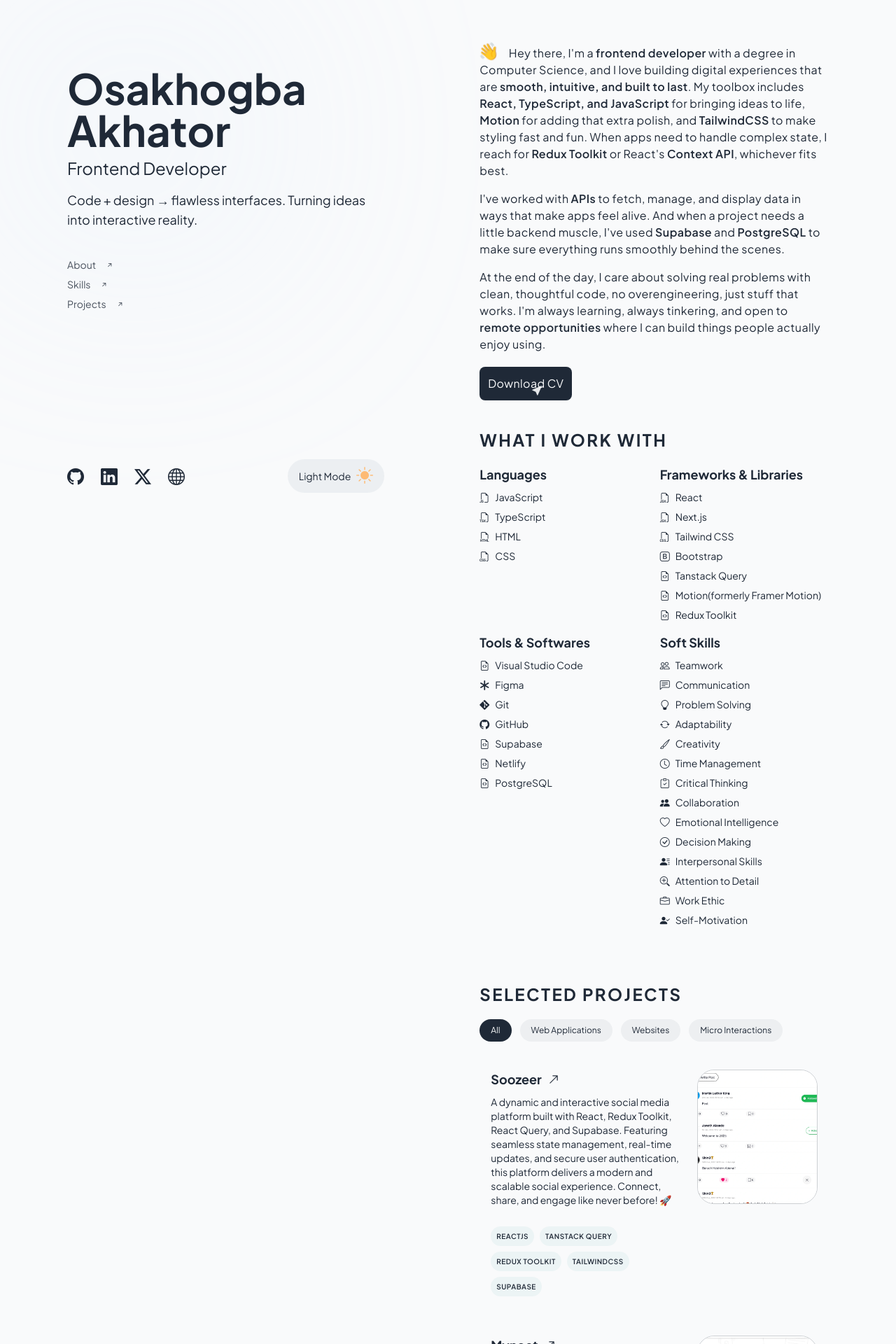
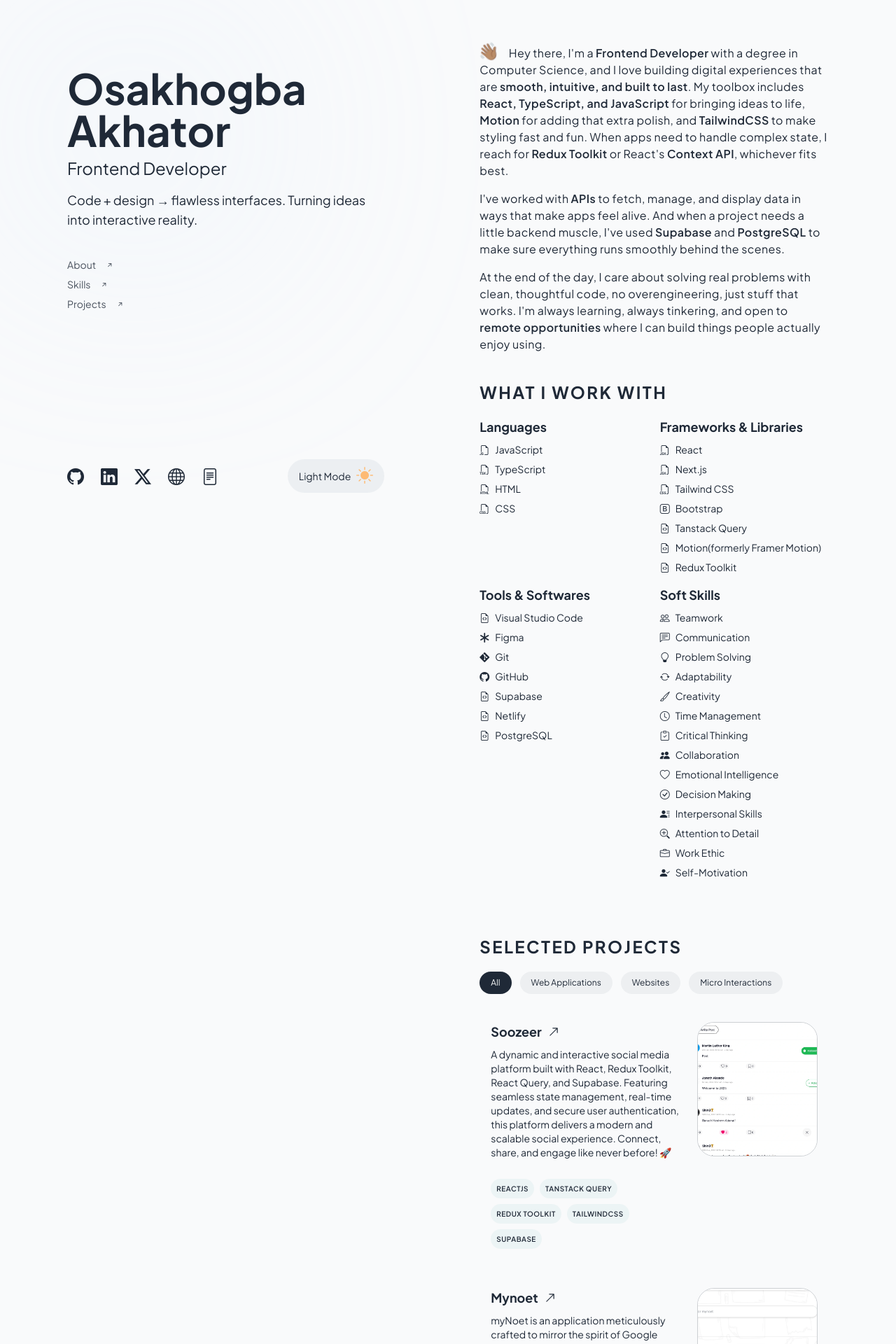
Before and after one commit to AkhatorEnosa/my_portfolio, a React (Vite) app: page / in a window 1280 px wide. Shown: the top 1920 px of the page at 70% size. Built offline with nearby package versions, Linux system fonts and the light colour scheme.

Commit message:
section reordering

```diff
--- a/src/components/ProjectCard.tsx
+++ b/src/components/ProjectCard.tsx
@@ -19,9 +19,11 @@
       viewport={{ amount: 0.2 }}
       href={url} target="_blank" className="group card relative text-sm bg-[#1f2937]/5 dark:bg-[#f9fafb]/5 md:bg-transparent md:darK:bg-transparent md:hover:bg-[#1f2937]/5 md:dark:hover:bg-[#f9fafb]/5 dark:text-[#f9fafb] rounded-lg p-4 transition-all duration-300 flex flex-col gap-2">
         <div className="flex flex-col-reverse md:grid md:grid-cols-5 justify-between items-center gap-4 md:gap-6">
-            <div className="w-full md:w-fit md:col-span-3 md:h-full flex flex-col gap-2">
-                <h2 className="w-full flex gap-2 text-lg font-bold group-hover:text-[#008080] group-hover:dark:text-inherit capitalize">{title} <i className="bi bi-arrow-right -rotate-45 group-hover:rotate-0 transition-all duration-300"></i></h2>
-                <p className="text-sm">{desc}</p>
+            <div className="w-full md:w-fit md:col-span-3 md:h-full flex flex-col justify-between gap-2">
+                <div className="w-full flex flex-col gap-2">
+                  <h2 className="w-full flex gap-2 text-lg font-bold group-hover:text-[#008080] group-hover:dark:text-inherit capitalize">{title} <i className="bi bi-arrow-right -rotate-45 group-hover:rotate-0 transition-all duration-300"></i></h2>
+                  <p className="text-sm">{desc}</p>
+                </div>
                 {/* <hr className="text-[#1f2937]/20"/> */}
                 <div className="w-full flex gap-2 mt-5 text-[10px] font-semibold uppercase tracking-wider flex-wrap">
                     {/* {tech.map((x: string) => (x + " • "))} */}
--- a/src/constants/projects.ts
+++ b/src/constants/projects.ts
@@ -19,7 +19,6 @@
 export const PROJECTS = [
 
     {
-        id: 1,
         title: "soozeer",
         image: soozeer,
         description: "A dynamic and interactive social media platform built with React, Redux Toolkit, React Query, and Supabase. Featuring seamless state management, real-time updates, and secure user authentication, this platform delivers a modern and scalable social experience. Connect, share, and engage like never before! 🚀",
@@ -29,7 +28,6 @@
         construction: false
     },
     {
-        id: 2,
         title: "mynoet",
         image: myNoet,
         description: "myNoet is an application meticulously crafted to mirror the spirit of Google Keep, thoughtfully designed to provide users with a swift and seamless platform for capturing their ideas and thoughts with exceptional ease and efficiency, unencumbered by unnecessary complexities.",
@@ -39,7 +37,6 @@
         construction: false
     },
     {
-        id: 15,
         title: "Shaup",
         image: Shaup,
         description: "An Online Shopping platform to demo a seamless shopping experience. It features a user-friendly interface, allowing customers to browse products, add items to their cart, and proceed to checkout with ease. The platform is designed to enhance the online shopping experience, making it efficient and enjoyable.",
@@ -49,7 +46,6 @@
         construction: true
     },
     {
-        id: 3,
         title: "bill splitter",
         image: splitter,
         description: "A user-friendly web application designed to simplify splitting bills between two or more people, including optional tip calculations. Built with HTML, CSS, and JavaScript, it offers a clean and intuitive interface for quick and accurate bill division.",
@@ -59,7 +55,6 @@
         construction: false
     },
     {
-        id: 4,
         title: "moovees",
         image: moovees,
         description: "A platform built with ReactJS that integrates TMDB's API to display movie details, trailers, ratings, and recommendations. Designed for ease of use, it offers a clean and efficient way to explore films.",
@@ -69,7 +64,6 @@
         construction: false
     },
     {
-      id: 5,
       title: "dotaska",
       image: doTaska,
       description: "A task management application that allows users to create, edit, and delete tasks. Built with ReactJS, it provides a clean interface and efficient navigation.",
@@ -79,7 +73,6 @@
       construction: false
     },
     {
-      id: 6,
       title: "foodsco",
       image: foodsco,
       description: "This is a website that could be scaled for delivering fresh, high-quality ingredients and delicious dishes to your doorstep. From classic favorites to exciting new flavors, our culinary experts ensure every meal meets the highest standards of taste and quality with unmatched convenience.",
@@ -89,7 +82,6 @@
       construction: false
     },
     {
-        id: 7,
         title: "lokateur",
         image: Lokateur,
         description: "A web application is a geolocation tool that converts IP addresses into detailed location data, including city, country, time zone, and currency. Built with precision and user-friendliness in mind, it provides accurate and instant results for developers, businesses, and curious users alike.",
@@ -99,7 +91,6 @@
         construction: false
     },
     {
-        id: 9,
         title: "kickrs",
         image: Kickrs,
         description: "A sleek and responsive product page designed to showcase items with detailed descriptions, and high-quality images. Built to enhance the shopping experience, it ensures seamless navigation and quick purchasing decisions.",
@@ -109,7 +100,6 @@
         construction: false
     },
     {
-        id: 14,
         title: "unscramble",
         image: Unscramble,
         description: "A fun and interactive word game where players unscramble letters to form words. Built with ReactJS, it offers a clean interface and engaging gameplay.",
@@ -119,7 +109,6 @@
         construction: false
     },
     {
-        id: 10,
         title: "genotype match checker",
         image: Genotype,
         description: "The idea that birthed this project is to assist couples in determining if their genotypes are compatible for their future children. Designed with simplicity and accuracy in mind, it provides quick insights to support informed family planning decisions.",
@@ -129,7 +118,6 @@
         construction: false
     },
     {
-        id: 11,
         title: "techkare",
         image: Techkare,
         description: "A centralized platform for managing and displaying patient data, designed to streamline workflows and improve care delivery. Built with ReactJS and integrated with a robust API, it ensures seamless functionality.",
@@ -139,7 +127,6 @@
         construction: true
     },
     {
-        id: 12,
         title: "checkleest",
         image: checkleest,
         description: "Micro interactions for a Todo checklist designed by @pixelbyayo on X",
@@ -149,7 +136,6 @@
         construction: false
     },
     {
-        id: 13,
         title: "walletity",
         image: walletity,
         description: "A wallet with card micro interactions inspired by @UIbyBiba on X",
@@ -159,7 +145,6 @@
         construction: false
     },
     {
-        id: 8,
         title: "space tour travel",
         image: space,
         description: "This is a space tourism website offering suborbital flights, orbital adventures, and lunar voyages with top providers like SpaceX and Virgin Galactic. Experience weightlessness, Earth’s curvature, and cosmic wonders with safe, curated packages for thrill-seekers. Book your stellar journey today.",
--- a/src/constants/sociallinks.ts
+++ b/src/constants/sociallinks.ts
@@ -1,3 +1,5 @@
+import CV from '../assets/osakhogba.pdf';
+
 export const SOCIALLINKS = [
     {
         id: 1,
@@ -22,5 +24,11 @@
         title: "Soozeer",
         icon: "bi-globe",
         url: "https://soozeer.netlify.app/#/aefea77c-748a-4850-bc28-5bc45f74a7ce"
+    },
+    {
+        id: 5,
+        title: "My Resume",
+        icon: "bi-file-text",
+        url: CV
     }
 ]
--- a/src/sections/Right.tsx
+++ b/src/sections/Right.tsx
@@ -10,7 +10,7 @@
 import { PROJECTS } from "../constants/projects";
 import ProjectCard from "../components/ProjectCard";
 import TabButton from "../components/TabButton";
-import cv from '../assets/osakhogba.pdf';
+// import cv from '../assets/osakhogba.pdf';
 
 const Right = () => {
     const {groupBy} = useContext(AppContext);
@@ -46,7 +46,7 @@
                                     repeatType: "reverse",
                                     ease: "easeInOut"
                                 }}
-                                className="font-semibold dark:text-[#f9fafb] text-2xl inline-block origin-bottom mr-2 hover:cursor-pointer">👋</motion.p> Hey there, I'm a <span className="font-semibold dark:text-[#f9fafb]">frontend developer</span> with a degree in Computer Science, and I love building digital experiences that are <span className="font-semibold dark:text-[#f9fafb]">smooth, intuitive, and built to last</span>. My toolbox includes <span className="font-semibold dark:text-[#f9fafb]">React, TypeScript, and JavaScript</span> for bringing ideas to life, <span className="font-semibold dark:text-[#f9fafb]">Motion</span> for adding that extra polish, and <span className="font-semibold dark:text-[#f9fafb]">TailwindCSS</span> to make styling fast and fun. When apps need to handle complex state, I reach for <span className="font-semibold dark:text-[#f9fafb]">Redux Toolkit</span> or React's <span className="font-semibold dark:text-[#f9fafb]">Context API</span>, whichever fits best.
+                                className="font-semibold dark:text-[#f9fafb] text-2xl inline-block origin-bottom mr-2 hover:cursor-pointer">👋🏽</motion.p> Hey there, I'm a <span className="font-semibold dark:text-[#f9fafb]">Frontend Developer</span> with a degree in Computer Science, and I love building digital experiences that are <span className="font-semibold dark:text-[#f9fafb]">smooth, intuitive, and built to last</span>. My toolbox includes <span className="font-semibold dark:text-[#f9fafb]">React, TypeScript, and JavaScript</span> for bringing ideas to life, <span className="font-semibold dark:text-[#f9fafb]">Motion</span> for adding that extra polish, and <span className="font-semibold dark:text-[#f9fafb]">TailwindCSS</span> to make styling fast and fun. When apps need to handle complex state, I reach for <span className="font-semibold dark:text-[#f9fafb]">Redux Toolkit</span> or React's <span className="font-semibold dark:text-[#f9fafb]">Context API</span>, whichever fits best.
 
                         <p className="mt-4">
                         I've worked with <span className="font-semibold dark:text-[#f9fafb]">APIs</span> to fetch, manage, and display data in ways that make apps feel alive. And when a project needs a little backend muscle, I've used <span className="font-semibold dark:text-[#f9fafb]">Supabase</span> and <span className="font-semibold dark:text-[#f9fafb]">PostgreSQL</span> to make sure everything runs smoothly behind the scenes.
@@ -54,19 +54,6 @@
 
                         <p className="mt-4">
                         At the end of the day, I care about solving real problems with clean, thoughtful code, no overengineering, just stuff that works. I'm always learning, always tinkering, and open to <span className="font-semibold dark:text-[#f9fafb]">remote opportunities</span> where I can build things people actually enjoy using.</p>
-
-                        <motion.div
-                        initial={{ opacity: 0, y: 50 }}
-                        animate={{ opacity: 1, y: 0 }}
-                        transition={{ duration: 0.5, delay: 0.7 }}
-                        className="relative w-fit flex flex-col mt-5 gap-2">
-                            <a href={cv} target="_blank" className="relative z-10">
-                                <motion.button
-                                    whileTap={{ scale: 0.95 }}
-                                    className="resume-button w-fit p-3 rounded-lg bg-[#1F2937] text-[#f9fafb] dark:bg-[#f9fafb] dark:text-[#1F2937] hover:scale-105 hover:bg-[#008080] dark:hover:bg-[#008080] dark:hover:text-[#f9fafb] text-sm lg:text-base transition-all duration-300">Download CV</motion.button>
-                            </a>
-                            <i className="absolute cursor bi bi-cursor-fill top-5 right-10 text-[#f9fafb] dark:text-[#1F2937] z-30"></i>
-                        </motion.div>
                 </motion.div>
             </motion.div>
 
@@ -132,28 +119,43 @@
                 <h1 className="w-full text-2xl font-bold tracking-widest uppercase">Selected Projects</h1>
                 <div className="cards w-full flex flex-col gap-6 mt-5">
                     <div className="tabs w-full flex gap-2 lg:gap-3 items-center overflow-x-scroll">
-                        {TABS.map((tab) => (
+                        {TABS.map((tab, index) => (
                             <TabButton
-                                key={tab.id}
+                                key={index}
                                 title={tab.title}
                             />
                         ))}
                     </div>
 
                     {
-                        PROJECTS.map((project) => (
-                            (project.group === groupBy || groupBy === "all") && <ProjectCard key={project.id} title={project.title} imgSrc={project.image} tech={project.tag || []} url={project.url} desc={project.description} construction={project.construction}/>
+                        PROJECTS.map((project, index) => (
+                            (project.group === groupBy || groupBy === "all") && <ProjectCard key={index} title={project.title} imgSrc={project.image} tech={project.tag || []} url={project.url} desc={project.description} construction={project.construction}/>
                         ))
                     }
                 </div>
             </motion.div>
 
             <div className="w-full flex flex-col lg:mt-10 pb-10 justify-center items-center text-center">
-                <p className="text-2xl mt-10">I am currently open to remote opportunities.</p>
-                <p className="text-sm mt-2 opacity-80">Feel free to reach out for collaboration or just a chat!</p>
+                <p className="text-2xl mt-10">Let us work on something together!</p>
+                <p className="text-sm mt-2 opacity-80">Feel free to reach out for <a href="mailto:aosakhogba@gmail.com" className=" font-semibold underline">collaboration or just a chat!</a></p>
             </div>
         </section>
   )
 }
 
 export default Right
+
+
+
+{/* <motion.div
+initial={{ opacity: 0, y: 50 }}
+animate={{ opacity: 1, y: 0 }}
+transition={{ duration: 0.5, delay: 0.7 }}
+className="relative w-fit flex flex-col mt-5 gap-2">
+    <a href={cv} target="_blank" className="relative z-10">
+        <motion.button
+            whileTap={{ scale: 0.95 }}
+            className="resume-button w-fit p-3 rounded-lg bg-[#1F2937] text-[#f9fafb] dark:bg-[#f9fafb] dark:text-[#1F2937] hover:scale-105 hover:bg-[#008080] dark:hover:bg-[#008080] dark:hover:text-[#f9fafb] text-sm lg:text-base transition-all duration-300">Download CV</motion.button>
+    </a>
+    <i className="absolute cursor bi bi-cursor-fill top-5 right-10 text-[#f9fafb] dark:text-[#1F2937] z-30"></i>
+</motion.div> */}
```
